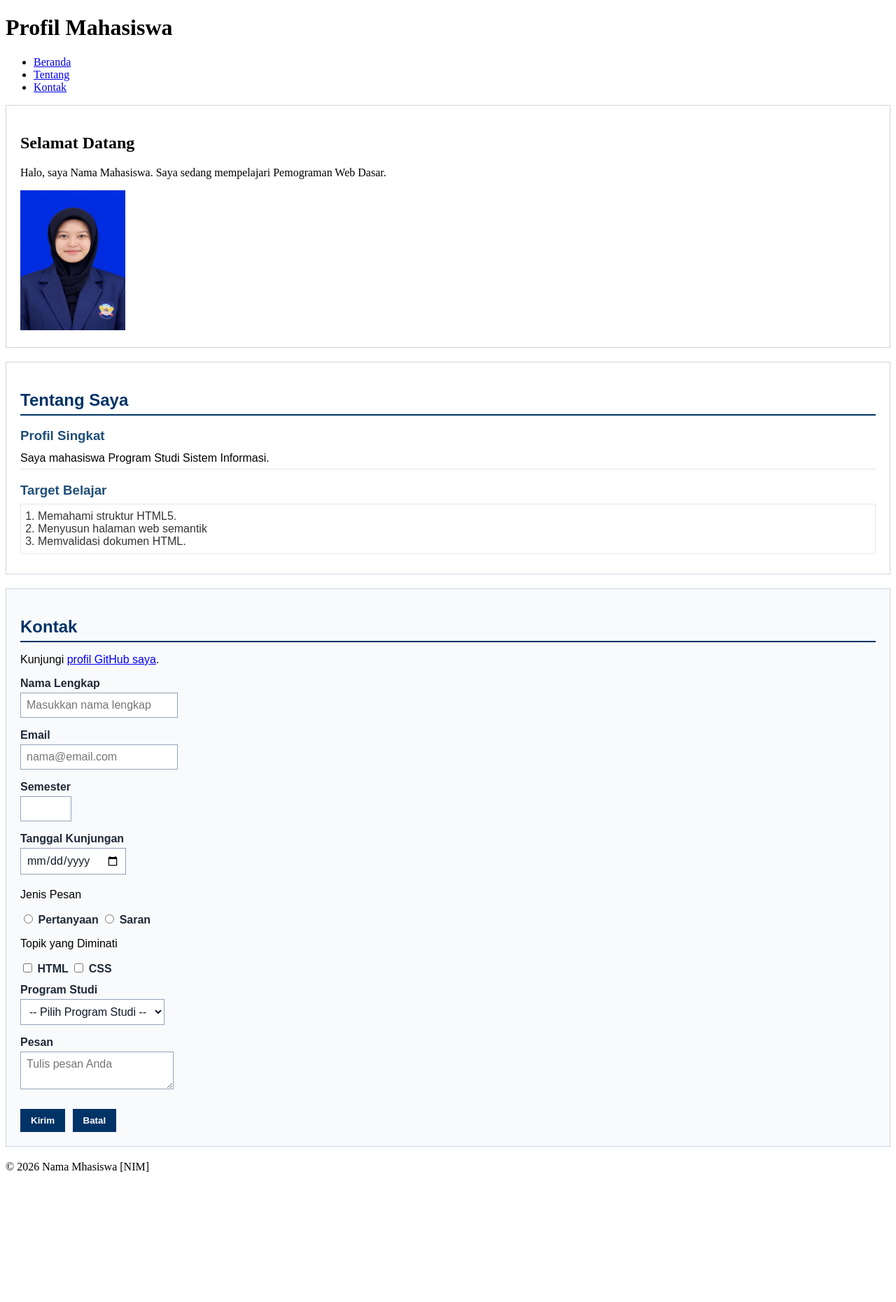
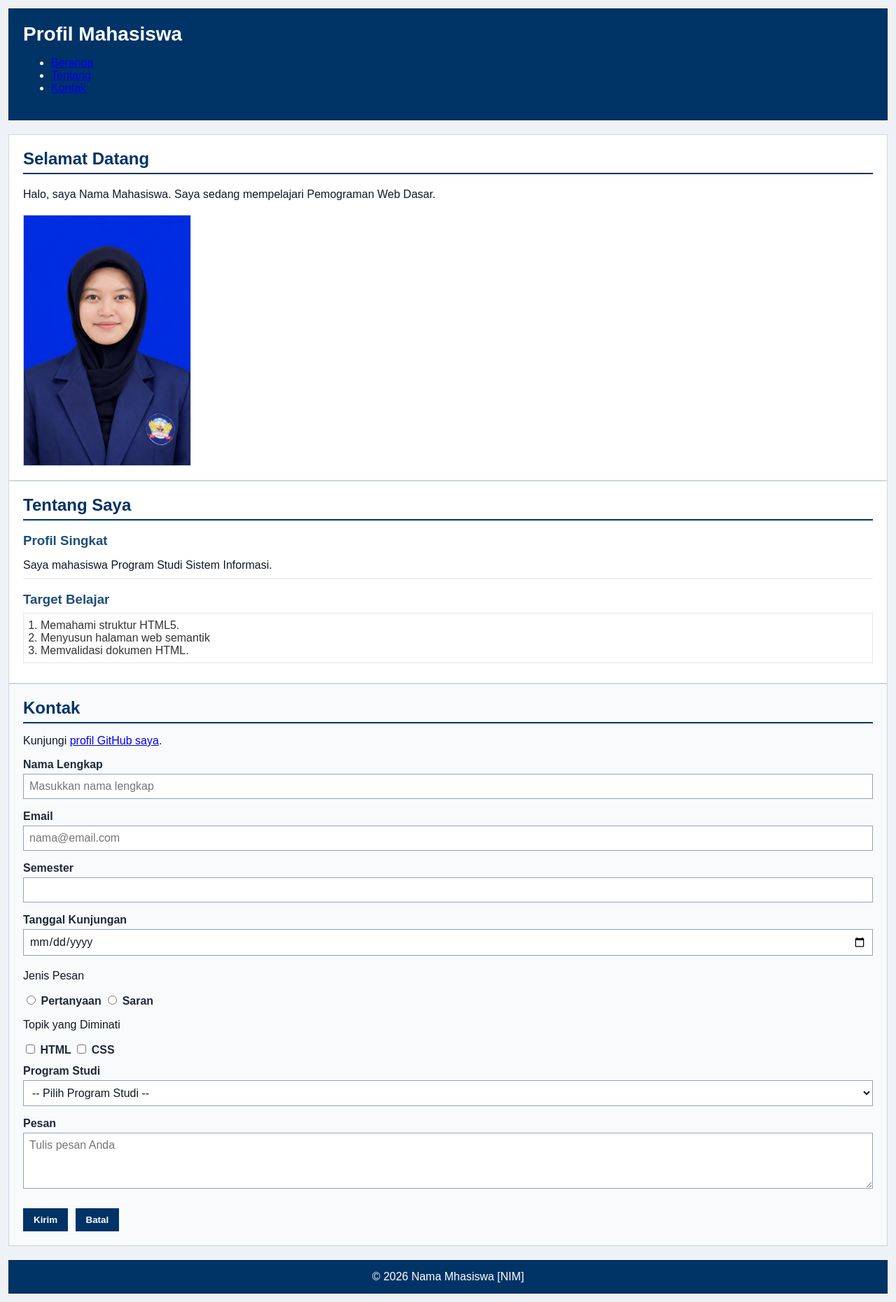
Before and after one commit to flwrsseassa/pwd-kk1026_2611510004, a PHP site: page / in a window 1280 px wide. Shown: the whole page at 70% size. Before the commit the page ends 1675 px from the top, so only its background shows below. Run offline with PHP 8.4, Linux system fonts and the light colour scheme.

Commit message:
Terapkan penataan elemen halaman pada P2

```diff
--- a/pertemuan-02/styles.css
+++ b/pertemuan-02/styles.css
@@ -1,5 +1,31 @@
 * {
   box-sizing: border-box;
+}
+
+body {
+margin: 0;
+padding: 12px;
+font-family: Arial, sans-serif;
+color: #111827;
+background-color: #eef2f7;
+}
+
+/* Header */
+header {
+background-color: #003366;
+color: #ffffff;
+padding: 20px;
+margin-bottom: 20px;
+border: 1px solid #00264d;
+}
+
+header h1 {
+margin: 0 0 16px;
+font-size: 28px;
+}
+
+section {
+width: 100%;
 }
 
 #home {
@@ -8,54 +34,88 @@ border: 1px solid #d0d7de;
   padding: 20px;
   margin: 0;
 }
+
+#home h2 {
+color: #003366;
+border-bottom: 2px solid #003366;
+padding-bottom: 6px;
+margin-top: 0;
+margin-bottom: 16px;
+}
+
+#home p {
+line-height: 1.6;
+margin: 0 0 16px;
+}
+
+#home img {
+display: block;
+width: 240px;
+max-width: 100%;
+height: auto;
+border: 1px solid #cbd5e1;
+}
+
 #about {
   background-color: #ffffff;
   border: 1px solid #d0d7de;
   padding: 20px;
-        margin: 20px 0;
+  margin: 0;
   font-family: Arial, sans-serif;
 }
+
 #about h2 {
   color: #003366;
   border-bottom: 2px solid #003366;
   padding-bottom: 6px;
+  margin-top: 0;
   margin-bottom: 16px;
 }
+
 #about h3 {
   color: #1f4e78;
   margin-bottom: 6px;
 }
+
 #about p {
+  line-height: 1.5;
   margin: 6px 0;
   padding: 6px 0;
   border-bottom: 1px solid #e6e6e6;
 }
+
 #about ol {
   color: #333333;
   margin: 8px 0;
   padding: 8px 24px;
   border: 1px solid #e6e6e6;
 }
+
 #contact {
   background-color: #f8fafc;
   border: 1px solid #cbd5e1;
   padding: 20px;
-        margin: 20px 0;
+  margin: 0;
   font-family: Arial, sans-serif;
 }
+
 #contact h2 {
   color: #003366;
   border-bottom: 2px solid #003366;
   padding-bottom: 6px;
+  margin-top: 0;
   margin-bottom: 16px;
 }
+
 .form-group {
   margin: 12px 0;
 }
+
 #contact label {
   color: #1f2937;
   font-weight: bold;
 }
+
 .input-form {
   background-color: #ffffff;
   color: #111827;
@@ -64,8 +124,17 @@ margin: 0;
   padding: 8px;
   margin: 4px 0;
   border: 1px solid #94a3b8;
+  width: 100%;
+  max-width: 100%;
 }
+
+#contact textarea {
+min-height: 80px;
+resize: vertical;
+}
+
 #contact button {
+  cursor: pointer;
   background-color: #003366;
   color: #ffffff;
   font-weight: bold;
@@ -73,4 +142,17 @@ margin: 0;
   margin: 8px 6px 0 0;
   border: 1px solid #003366;
 }
-    </style>
+
+/* Footer */
+footer {
+background-color: #003366;
+color: #ffffff;
+text-align: center;
+padding: 14px 20px;
+margin-top: 20px;
+border: 1px solid #00264d;
+}
+
+footer p {
+margin: 0;
+}
```
Also changed, not shown: pertemuan-02/README.md. Lines whose indentation alone changed are shown as unchanged.
